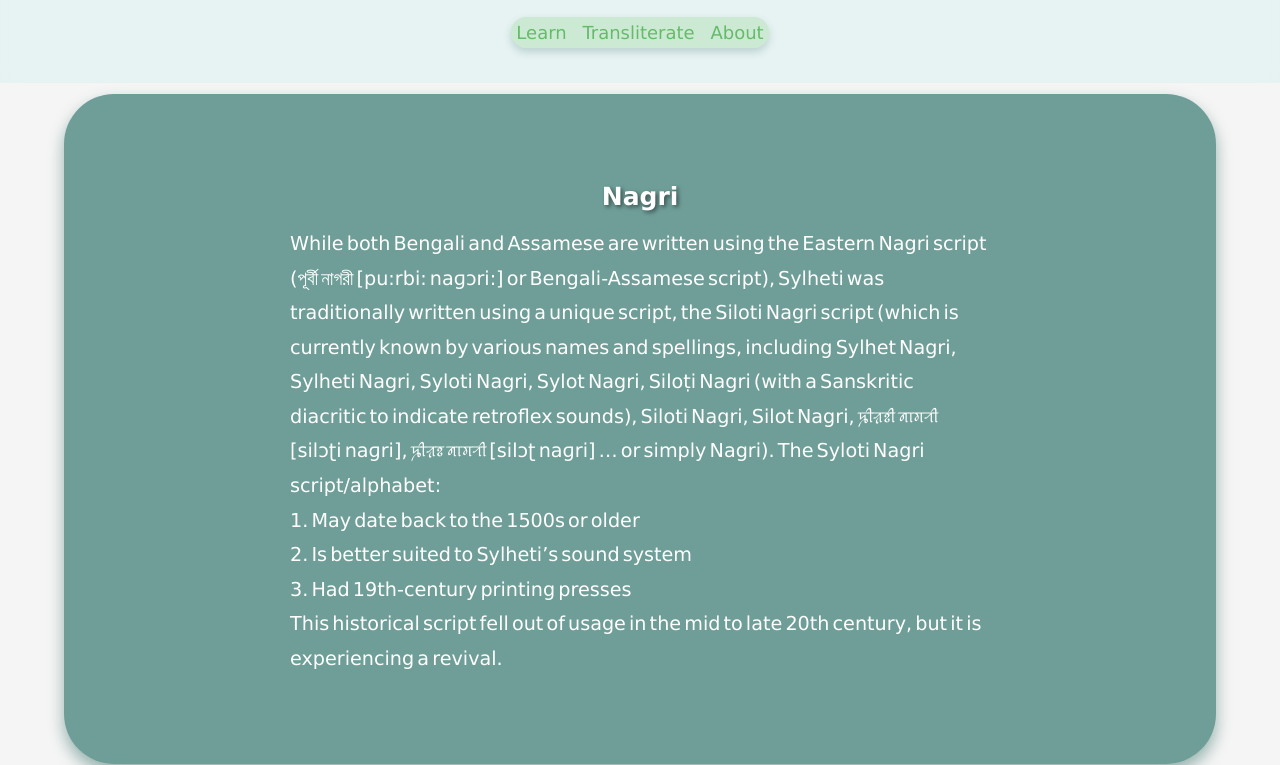
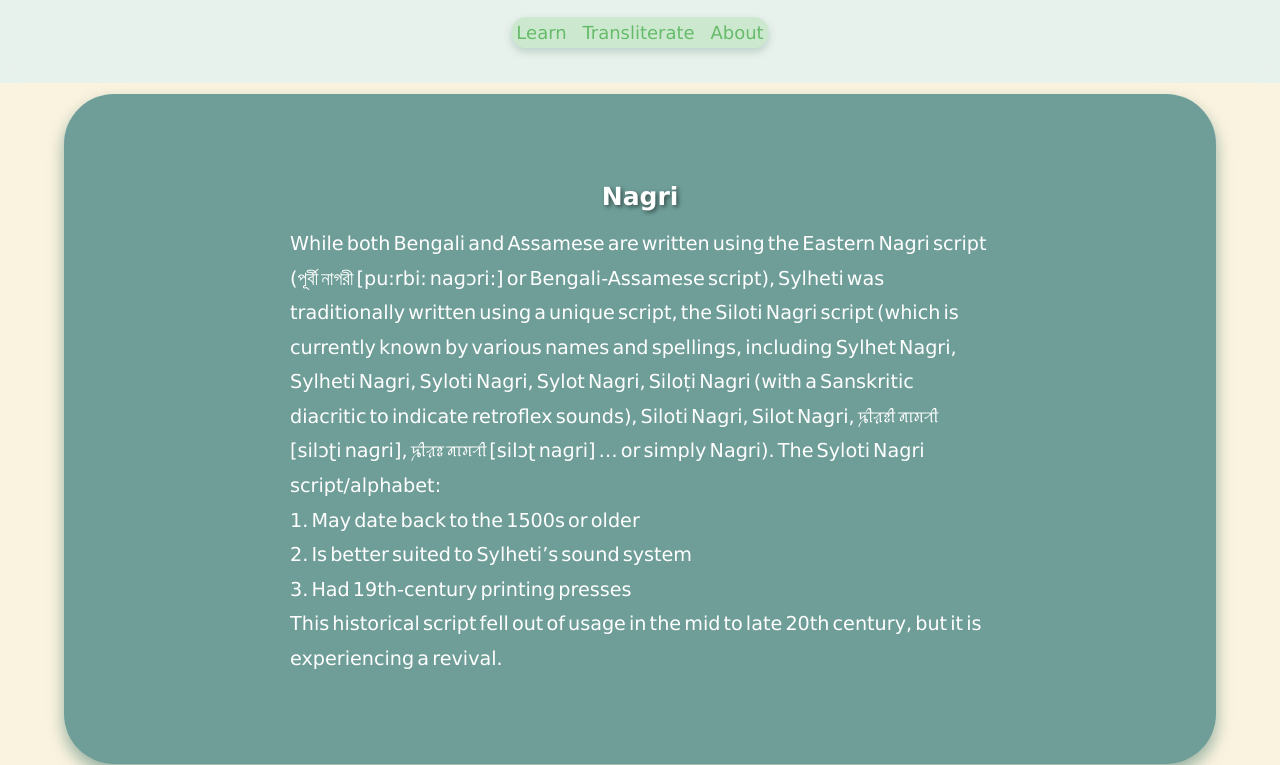
Before and after one commit to TheGzar/SylotChroniclesOrg, a plain HTML site: page index.html in a window 1280 px wide. Shown: the part 53-818 px from the top of the page. Drawn offline with Linux system fonts and the light colour scheme.

Commit message:
Update styles.css

```diff
--- a/styles.css
+++ b/styles.css
@@ -14,12 +14,13 @@
 }
 
 body {
-    background-color: #F5F5F5; /* Light gray */
-    color: #333333; /* Dark gray text for contrast */
+    background-color: #FAF3E0; /* Light beige */
+    color: #4B4B4B; /* Medium dark gray text */
     display: flex;
     flex-direction: column;
     align-items: center;
 }
+
 
 
 
```
